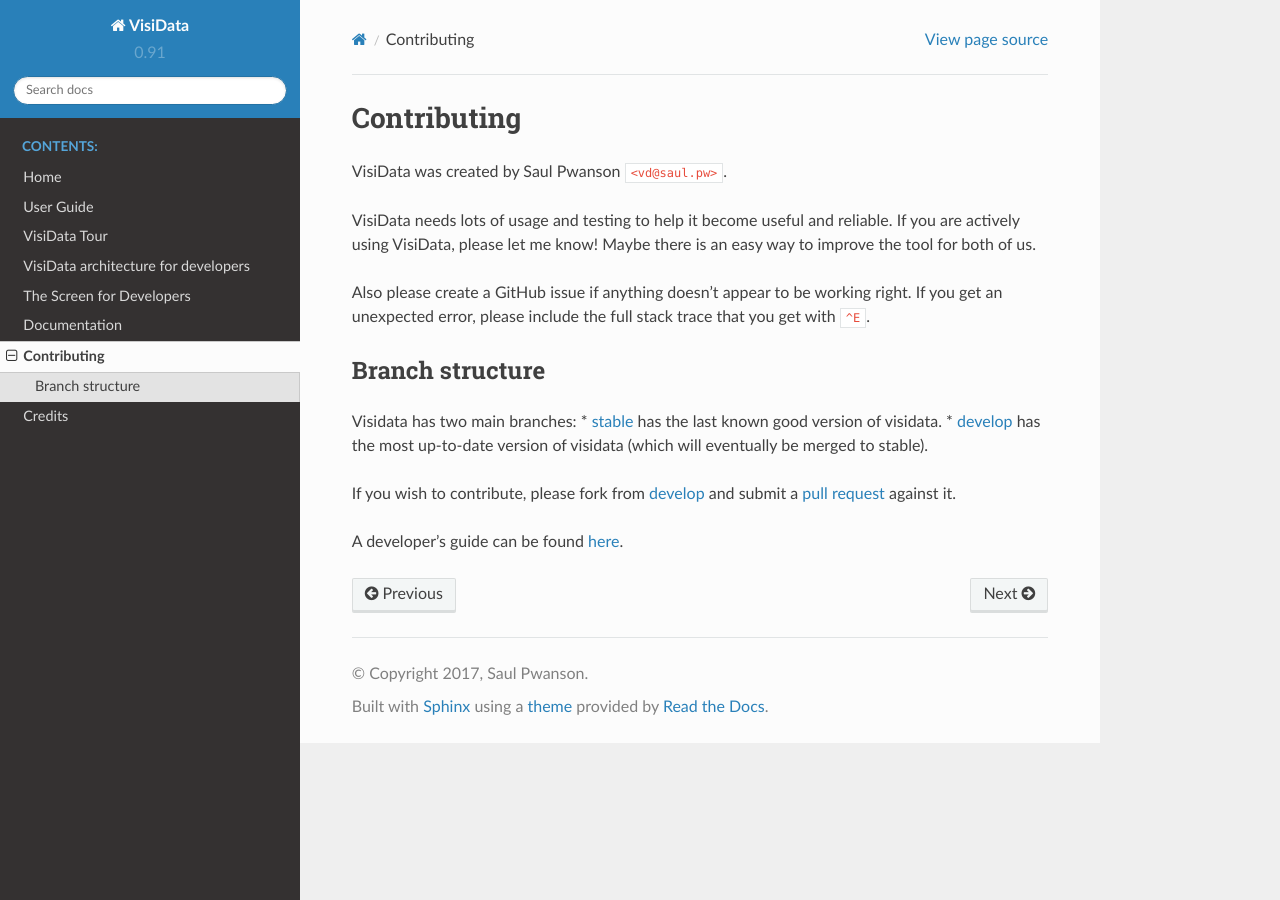
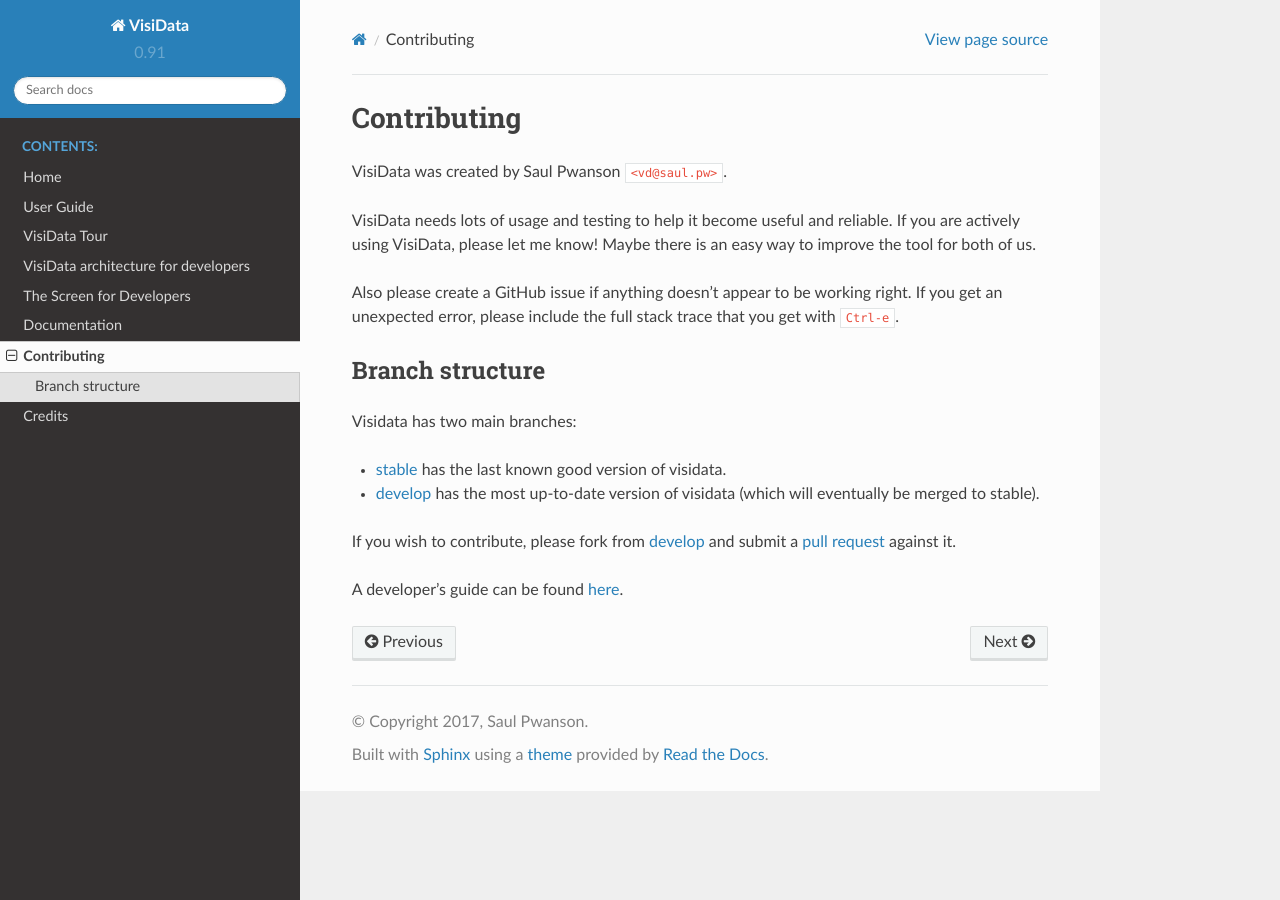
Before and after one commit to saulpw/visidata, a Sphinx documentation site: the page built from docs/about/contributing.rst, in a window 1280 px wide. Built offline with Sphinx 7.4.7 and the Read the Docs theme 2.0.0, drawn with Linux system fonts in a browser that asks for light colours.

Commit message:
Clean up reST mark-up of contributing.rst, clarify `^E`

```diff
--- a/docs/about/contributing.rst
+++ b/docs/about/contributing.rst
@@ -1,5 +1,5 @@
 Contributing
-------------
+============
 
 VisiData was created by Saul Pwanson ``<vd@saul.pw>``.
 
@@ -9,22 +9,23 @@
 
 Also please create a GitHub issue if anything doesn't appear to be
 working right. If you get an unexpected error, please include the full
-stack trace that you get with ``^E``.
+stack trace that you get with ``Ctrl-e``.
 
 Branch structure
-~~~~~~~~~~~~~~~~
+----------------
 
-Visidata has two main branches: \*
-`stable <https://github.com/saulpw/visidata/tree/stable>`__ has the last
-known good version of visidata. \*
-`develop <https://github.com/saulpw/visidata/tree/develop>`__ has the
-most up-to-date version of visidata (which will eventually be merged to
-stable).
+Visidata has two main branches:
 
-If you wish to contribute, please fork from
-`develop <https://github.com/saulpw/visidata/tree/develop>`__ and submit
-a `pull request <https://github.com/saulpw/visidata/pulls>`__ against
-it.
+* `stable <https://github.com/saulpw/visidata/tree/stable>`__ has the last
+  known good version of visidata.
 
-A developer's guide can be found
-`here <http://visidata.readthedocs.io/en/stable/dev-guide>`__.
+* `develop <https://github.com/saulpw/visidata/tree/develop>`__ has the
+  most up-to-date version of visidata (which will eventually be merged to
+  stable).
+
+If you wish to contribute, please fork from `develop
+<https://github.com/saulpw/visidata/tree/develop>`__ and submit a `pull request
+<https://github.com/saulpw/visidata/pulls>`__ against it.
+
+A developer's guide can be found `here
+<http://visidata.readthedocs.io/en/stable/dev-guide>`__.
```
Also changed, not shown: docs/about/contributing.md (deleted, +0 -20 lines).
